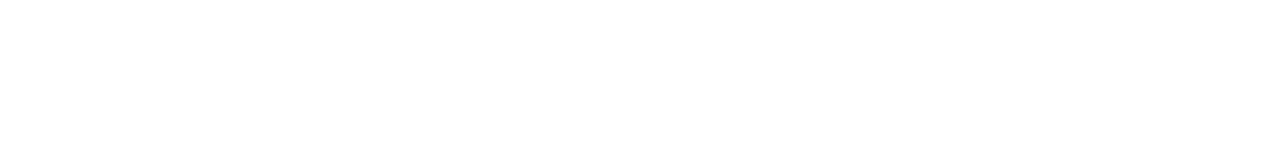
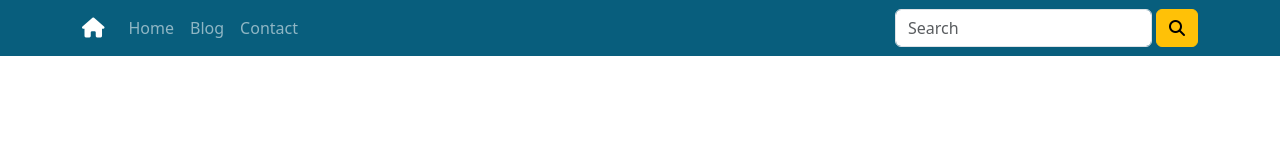
Before and after one commit to ErdemBilgn/Blog-Site-Bootstrap, a plain HTML site: page index.html in a window 1280 px wide. Drawn offline with nearby package versions, Linux system fonts and the light colour scheme.

Commit message:
Added Navbar

```diff
--- a/index.html
+++ b/index.html
@@ -20,6 +20,43 @@
     <title>Awesome Blog</title>
   </head>
   <body>
+    <nav class="navbar navbar-expand-md navbar-dark">
+      <div class="container">
+        <a href="" class="navbar-brand"><i class="fa-solid fa-house"></i></a>
+        <button
+          class="navbar-toggler"
+          type="button"
+          data-bs-toggle="collapse"
+          data-bs-target="#mobile"
+        >
+          <span class="navbar-toggler-icon"></span>
+        </button>
+        <div id="mobile" class="collapse navbar-collapse">
+          <ul class="navbar-nav me-auto">
+            <li class="nav-item">
+              <a href="index.html" class="nav-link">Home</a>
+            </li>
+
+            <li class="nav-item">
+              <a href="blogs.html" class="nav-link">Blog</a>
+            </li>
+
+            <li class="nav-item">
+              <a href="contact.html" class="nav-link">Contact</a>
+            </li>
+          </ul>
+
+          <form class="d-flex">
+            <input type="text" class="form-control me-1" placeholder="Search" />
+
+            <button class="btn btn-warning">
+              <i class="fa-solid fa-magnifying-glass"></i>
+            </button>
+          </form>
+        </div>
+      </div>
+    </nav>
+
     <script
       src="https://cdn.jsdelivr.net/npm/bootstrap@5.3.2/dist/js/bootstrap.bundle.min.js"
       integrity="sha384-C6RzsynM9kWDrMNeT87bh95OGNyZPhcTNXj1NW7RuBCsyN/o0jlpcV8Qyq46cDfL"
--- a/styles.css
+++ b/styles.css
@@ -0,0 +1,3 @@
+.navbar {
+    background-color: #085e7d !important;
+}
```
